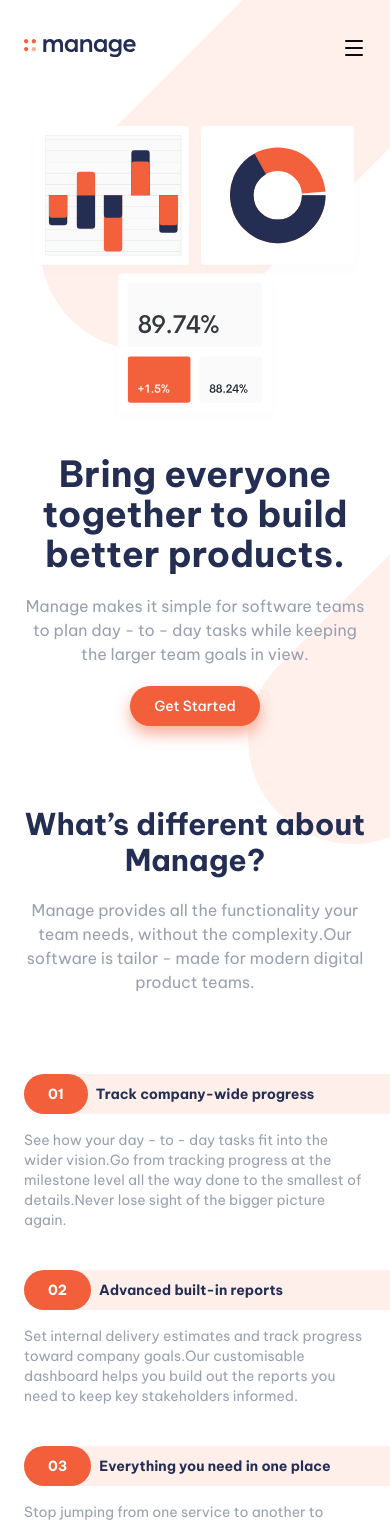
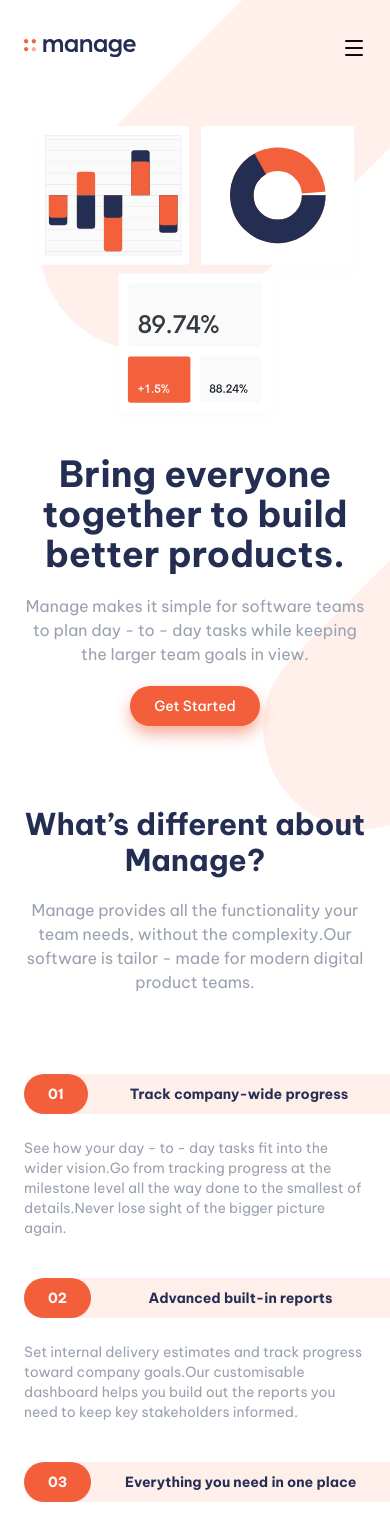
Before and after one commit to Alyssandria/FM_MANAGE, a Next.js app: page / in a window 390 px wide. Shown: the top 1524 px of the page. Built offline with nearby package versions, Linux system fonts and the light colour scheme.

Commit message:
feat: features responsive

```diff
--- a/app/layout.tsx
+++ b/app/layout.tsx
@@ -28,7 +28,7 @@ export default function RootLayout({
       >
         <div className="relative size-full flex flex-col min-h-[calc(100vh-96px)] overflow-hidden">
           <Header />
-          <Image src={patternBg} className="-z-10 absolute -top-10 -right-10 md:-right-25 object-contain" alt="Aestethic" />
+          <Image src={patternBg} className="-z-10 absolute md:-top-60 -top-10 -right-10 md:-right-25 object-contain" alt="Aestethic" />
           <main className="flex-1">
             {children}
           </main>
--- a/app/page.tsx
+++ b/app/page.tsx
@@ -9,31 +9,45 @@ import heroPattern from "./assets/bg-tablet-pattern.svg";
 export default function Home() {
   return (
     <div className="flex flex-col gap-8">
-      <section className="p-6 md:p-12 flex flex-col gap-6 justify-center items-center overflow-hidden md:flex-row-reverse">
-        <div>
-          <Image src={HeroIllustration} className="z-20 size-full" alt="Hero Illustration" />
+      <section className="container p-6 md:p-12 flex flex-col gap-6 justify-center items-center overflow-hidden lg:flex-row-reverse">
+        <div className="size-full">
+          <Image src={HeroIllustration} className="max-h-[500px] object-contain z-20 size-full" alt="Hero Illustration" />
         </div>
-        <div className="text-center flex flex-col gap-5 justify-center items-center">
-          <h1 className="text-primary-foreground text-4xl font-bold">{MAIN.HERO.TAGLINE}</h1>
-          <p className="text-gray-400">{MAIN.HERO.SUBTITLE}</p>
-          <NavLink href={"/"} variant={"pill"} className="text-sm w-fit">Get Started</NavLink>
+        <div className="size-full text-center lg:text-left lg:justify-start lg:gap-12 flex flex-col gap-5 justify-center items-center">
+          <h1 className="text-primary-foreground text-4xl lg:w-fit lg:text-6xl font-bold">{MAIN.HERO.TAGLINE}</h1>
+          <p className="text-gray-400 lg:self-start lg:w-3/5">{MAIN.HERO.SUBTITLE}</p>
+          <NavLink href={"/"} variant={"pill"} className="text-sm w-fit lg:self-start">Get Started</NavLink>
         </div>
       </section>
       <section className="relative">
-        <Image src={heroPattern} className="-z-20 -right-62 -top-82 absolute object-contain" alt="Aestethic" />
-        <div className="flex flex-col gap-14 md:p-12">
-          <div className="container p-6 md:p-12 text-center flex flex-col gap-5 justify-center items-center">
-            <h2 className="text-primary-foreground text-3xl font-bold">{MAIN.FEATURES.TAGLINE}</h2>
-            <p className="text-gray-400">{MAIN.FEATURES.SUBTITLE}</p>
+        <Image src={heroPattern} className="
+          max-md:max-w-[375px]
+          -z-20
+          -right-62
+          -top-82
+          absolute
+          object-contain
+          md:top-auto
+          md:right-auto
+          md:-bottom-130
+          md:-left-125"
+          alt="Aestethic"
+        />
+        <div className="container flex flex-col gap-14 md:p-12 md:flex-row">
+          <div className="p-6 md:p-12 text-center flex flex-col gap-5 md:gap-8 justify-center items-center md:justify-start md:text-left md:py-0">
+            <h2 className="text-primary-foreground text-3xl font-bold md:text-4xl">{MAIN.FEATURES.TAGLINE}</h2>
+            <p className="text-gray-400 lg:w-4/5 md:self-start">{MAIN.FEATURES.SUBTITLE}</p>
           </div>
           <div className="text-center flex flex-col gap-10 justify-center items-center">
             {MAIN.FEATURES.CARDS.map(el => (
-              <div key={el.STEP} className="flex flex-col gap-4 w-full pl-6">
-                <div className="rounded-l-full gap-2 flex items-center bg-neutral-orange-50 pr-6">
+              <div key={el.STEP} className="grid grid-cols-[fit-content(100%)_1fr] md:gap-4 max-md:place-items-center w-full gap-y-6 pl-6">
+                <div className="max-md:bg-neutral-orange-50 max-md:rounded-l-full">
                   <span className="w-fit text-sm font-bold text-left flex bg-primary text-secondary-foreground px-6 py-2.5 rounded-full">{el.STEP}</span>
-                  <span className="text-primary-foreground font-bold text-sm md:text-base">{el.TITLE}</span>
                 </div>
-                <p className="pr-6 md:pr-12 text-gray-400 text-left text-sm md:text-base">{el.CONTENT}</p>
+                <div className="grid max-md:place-items-center md:items-center text-primary-foreground size-full max-md:bg-neutral-orange-50">
+                  <span className="text-left font-bold text-sm md:text-base">{el.TITLE}</span>
+                </div>
+                <p className="pr-6 md:pr-0 text-gray-400 text-left text-sm col-span-full md:col-start-2 md:text-base">{el.CONTENT}</p>
               </div>
             ))}
           </div>
```
